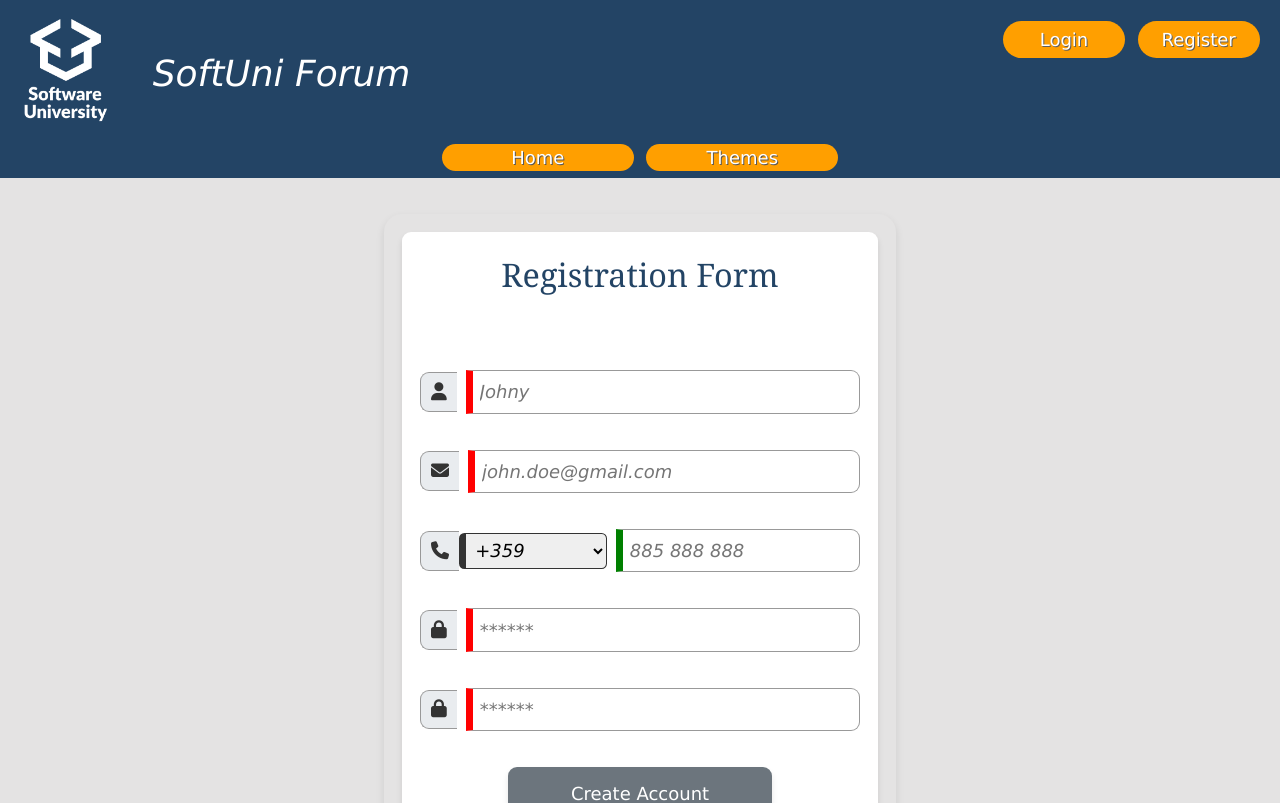
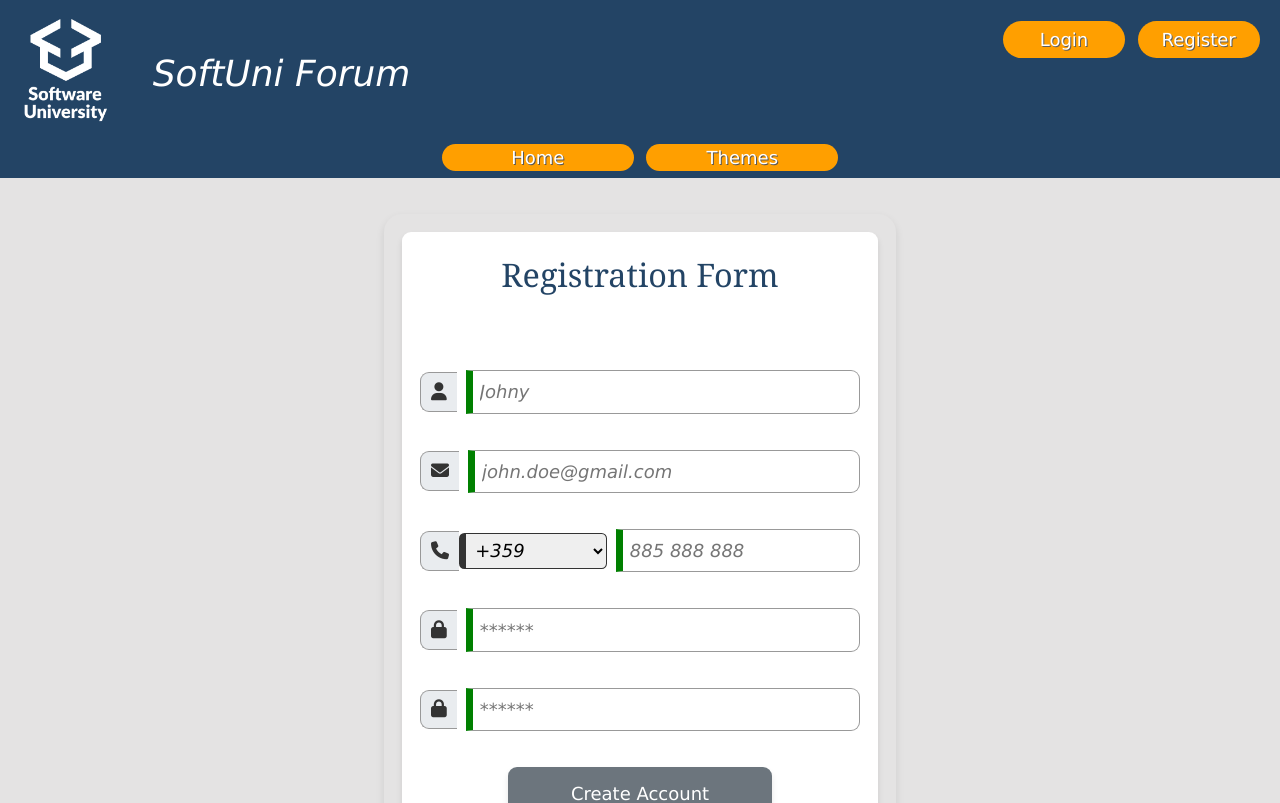
Before and after one commit to dianasimeonova56/softuni-forum, an Angular app: page /register in a window 1280 px wide. Shown: the top 803 px of the page. Built offline with nearby package versions, Linux system fonts and the light colour scheme.

Commit message:
switch to reactive forms in register

```diff
--- a/src/app/features/auth/login/login.ts
+++ b/src/app/features/auth/login/login.ts
@@ -24,11 +24,11 @@ export class Login  {
     })
   }
 
-  get email() {
+  get email(): AbstractControl<any, any> | null {
     return this.loginForm.get('email');
   }
 
-  get password() {
+  get password(): AbstractControl<any, any> | null {
     return this.loginForm.get('password');
   }
 
--- a/src/app/features/auth/register/register.html
+++ b/src/app/features/auth/register/register.html
@@ -1,14 +1,14 @@
-<form class="register" (ngSubmit)="onSubmit()">
+<form class="register" [formGroup]="registerForm" (ngSubmit)="onSubmit()">
   <fieldset>
     <h2>Registration Form</h2>
 
     <!-- username -->
     <p class="field field-icon">
       <label for="username"><span><i class="fas fa-user"></i></span></label>
-      <input [class.input-error]="validateUsername" type="text" id="username" placeholder="Johny"
-        name="username" [(ngModel)]="username" (blur)="validateUsername()">
+      <input [class.input-error]="isUsernameValid" type="text" id="username" placeholder="Johny"
+      formControlName="username">
     </p>
-    @if (usernameError) {
+    @if (isUsernameValid) {
     <p class="error">
       {{ usernameErrorMessage }}
     </p>
@@ -17,10 +17,10 @@
     <!-- email -->
     <p class="field field-icon">
       <label for="email"><span><i class="fas fa-envelope"></i></span></label>
-      <input [class.input-error]="validateEmail" type="email" id="email" placeholder="john.doe@gmail.com"
-         name="email" [(ngModel)]="email" (blur)="validateEmail()">
+      <input [class.input-error]="isEmailValid" type="email" id="email" placeholder="john.doe@gmail.com"
+         formControlName="email">
     </p>
-    @if (emailError) {
+    @if (isEmailValid) {
     <p class="error">
       {{ emailErrorMessage }}
     </p>
@@ -32,22 +32,17 @@
       <select name="select-tel" id="select-tel" class="tel" >
         <option value="00359">+359</option>
       </select>
-      <input type="text" id="tel" placeholder="885 888 888" name="phone" [(ngModel)]="phone" (blur)="validatePhone()">
+      <input type="text" id="tel" placeholder="885 888 888" name="phone" formControlName="phone">
     </p>
-    @if(phoneError) {
-        <p class="error">
-            {{phoneErrorMessage}}
-        </p>
-    }
 
     <div formGroupName="passwords">
       <!-- password -->
       <p class="field field-icon">
         <label for="password"><span><i class="fas fa-lock"></i></span></label>
-        <input [class.input-error]="validatePassword" type="password" id="password" placeholder="******"
-           name="password" [(ngModel)]="password" (blur)="validatePassword()">
+        <input [class.input-error]="isPasswordsValid" type="password" id="password" placeholder="******"
+           name="password" formControlName="password">
       </p>
-      @if (passwordError) {
+      @if (isPasswordsValid) {
       <p class="error">
         {{ passwordErrorMessage }}
       </p>
@@ -56,17 +51,17 @@
       <!-- rePassword -->
       <p class="field field-icon">
         <label for="rePassword"><span><i class="fas fa-lock"></i></span></label>
-        <input [class.input-error]="validateRePassword" type="password" id="rePassword" placeholder="******"
-           name="rePassword" [(ngModel)]="rePassword" (blur)="validateRePassword()">
+        <input [class.input-error]="isPasswordsValid" type="password" id="rePassword" placeholder="******"
+           name="rePassword" formControlName="rePassword">
       </p>
-      @if (rePasswordError) {
+      @if (isPasswordsValid) {
       <p class="error">
         {{ rePasswordErrorMessage }}
       </p>
       }
     </div>
 
-    <button [disabled]="!isFormValid()">Create Account</button>
+    <button [disabled]="this.registerForm.invalid">Create Account</button>
 
     <p class="text-center">
       Have an account?
--- a/src/app/features/auth/register/register.ts
+++ b/src/app/features/auth/register/register.ts
@@ -1,141 +1,155 @@
 import { Component, inject } from '@angular/core';
-import { FormsModule } from '@angular/forms';
+import { AbstractControl, FormBuilder, FormGroup, FormsModule, ReactiveFormsModule, ValidationErrors, Validators } from '@angular/forms';
 import { Router, RouterLink } from '@angular/router';
 import { AuthService } from '../../../core/services';
 
 @Component({
   selector: 'app-register',
-  imports: [FormsModule, RouterLink],
+  imports: [FormsModule, RouterLink, ReactiveFormsModule],
   templateUrl: './register.html',
   styleUrl: './register.css'
 })
 export class Register {
   private authService = inject(AuthService);
   private router = inject(Router);
+  private formBuilder = inject(FormBuilder)
 
-  username: string = '';
-  email: string = '';
-  phone: string = '';
-  password: string = '';
-  rePassword: string = '';
+  registerForm: FormGroup;
 
-  usernameError: boolean = false;
-  emailError: boolean = false;
-  phoneError: boolean = false;
-  passwordError: boolean = false;
-  rePasswordError: boolean = false;
-
-  usernameErrorMessage: string = '';
-  emailErrorMessage: string = '';
-  passwordErrorMessage: string = '';
-  phoneErrorMessage: string = '';
-  rePasswordErrorMessage: string = '';
-
-  validateUsername(): void {
-    if (!this.username) {
-      this.usernameError = true;
-      this.usernameErrorMessage = 'Username is required';
-    } else {
-      this.usernameError = false;
-      this.usernameErrorMessage = '';
-    }
+  constructor() {
+    this.registerForm = this.formBuilder.group({
+      username: ['', [Validators.required, Validators.minLength(5)]],
+      email: ['', [Validators.required, Validators.pattern(/^(?=.{6,})[a-zA-Z][a-zA-Z0-9._-]*@gmail\.(com|bg)$/)]],
+      phone: [''],
+      passwords: this.formBuilder.group({
+        password: ['', [Validators.required, Validators.minLength(5), Validators.pattern(/^[a-zA-Z0-9]+$/)]],
+        rePassword: ['', [Validators.required, this.passwordMatchValidator]]
+      })
+    })
   }
 
-  validateEmail(): void {
-    if (!this.email) {
-      this.emailError = true;
-      this.emailErrorMessage = 'Email is required';
-    } else if (!this.isValidEmail(this.email)) {
-      this.emailError = true;
-      this.emailErrorMessage = 'Email is not valid';
-    } else {
-      this.emailError = false;
-      this.emailErrorMessage = '';
-    }
+  get username(): AbstractControl<any, any> | null {
+    return this.registerForm.get('username')
   }
 
-  validatePhone(): void {
-    if (!this.phone) {
-      this.phoneError = true;
-      this.phoneErrorMessage = 'Phone is required';
-    } else if (!this.isValidPhone(this.phone)) {
-      this.phoneError = true;
-      this.phoneErrorMessage = 'Phone is not valid';
-    } else {
-      this.phoneError = false;
-      this.phoneErrorMessage = '';
-    }
+  get email(): AbstractControl<any, any> | null {
+    return this.registerForm.get('email')
   }
 
-  validatePassword(): void {
-    if (!this.password) {
-      this.passwordError = true;
-      this.passwordErrorMessage = "Password is required";
-    } else if (this.password.length < 4) {
-      this.passwordError = true;
-      this.passwordErrorMessage = "Password must be at least 4 chars";
-    } else {
-      this.passwordError = false;
-      this.passwordErrorMessage = '';
-    }
-
-    // if (this.rePassword) { //check passowrd if changed
-    //   this.validatePassword();
-    // }
+  get phone(): AbstractControl<any, any> | null {
+    return this.registerForm.get('phone')
   }
 
-  validateRePassword(): void {
-    if (!this.rePassword) {
-      this.rePasswordError = true;
-      this.rePasswordErrorMessage = "Password is required";
-    } else if (this.rePassword !== this.password) {
-      this.rePasswordError = true;
-      this.rePasswordErrorMessage = "Passwords must match";
-    } else {
-      this.rePasswordError = false;
-      this.rePasswordErrorMessage = '';
-    }
+  get passwords(): FormGroup<any> {
+    return this.registerForm.get('passwords') as FormGroup
   }
 
+  get password(): AbstractControl<any, any> | null {
+    return this.passwords.get('password')
+  }
+
+  get rePassword(): AbstractControl<any, any> | null {
+    return this.passwords.get('rePassword')
+  }
+
+  get isUsernameValid(): boolean {
+    return this.username?.invalid && (this.username?.dirty && this.username?.touched) || false
+  }
+
+  get isEmailValid(): boolean {
+    return this.email?.invalid && (this.email?.dirty || this.email?.touched) || false;
+  }
+
+  get isPasswordsValid(): boolean {
+    return this.passwords?.invalid && (this.passwords?.dirty || this.passwords?.touched) || false;
+  }
+
+  get usernameErrorMessage(): string {
+    if (this.username?.errors?.['required']) {
+      return 'Username is required';
+    }
+    if (this.username?.errors?.['minlength']) {
+      return 'Username must be at least 5 chars';
+    }
+    return '';
+  }
+
+  get emailErrorMessage(): string {
+    if (this.email?.errors?.['required']) {
+      return 'Email is required';
+    }
+    if (this.email?.errors?.['pattern']) {
+      return 'Email is not valid';
+    }
+    return '';
+  }
+
+  get passwordErrorMessage(): string {
+    if (this.password?.errors?.['required']) {
+      return 'Password is required';
+    }
+    if (this.password?.errors?.['minlength']) {
+      return 'Password must be at least 4 chars';
+    }
+    if (this.password?.errors?.['pattern']) {
+      return 'Password is not valid'
+    }
+    if (this.password?.errors?.['passwordMismatch']) {
+      return 'Passwords do not matcch'
+    }
+    return '';
+  }
+
+  get rePasswordErrorMessage(): string {
+    if (this.password?.errors?.['required']) {
+      return 'Password is required';
+    }
+    if (this.password?.errors?.['minlength']) {
+      return 'Password must be at least 4 chars';
+    }
+    if (this.password?.errors?.['passwordMismatch']) {
+      return 'Passwords do not matcch'
+    }
+    return '';
+  }
+
+
   onSubmit(): void {
-    this.validateEmail();
-    this.validatePassword();
-    this.validateUsername();
-    this.validatePhone();
-    this.validateRePassword();
-
-    if (this.isFormValid()) {
-      const response = this.authService.register(this.username,
-        this.email, this.phone, this.password, this.rePassword);
+    if (this.registerForm.valid) {
+      const { username, email, phone } = this.registerForm.value;
+      const { password, rePassword } = this.registerForm.value.passwords
+      const response = this.authService.register(username,
+        email, phone, password, rePassword);
 
       if (response) {
         this.router.navigate(['/home']);
       }
+      this.markFormGroupTouched();
     }
   }
 
-  isFormValid(): boolean {
-    return Boolean(this.email) &&
-      Boolean(this.username) &&
-      Boolean(this.phone) &&
-      Boolean(this.password) &&
-      Boolean(this.rePassword) &&
-      !this.usernameError &&
-      !this.emailError &&
-      !this.phoneError &&
-      !this.rePasswordError &&
-      !this.passwordError;
+  private markFormGroupTouched(): void {
+    Object.keys(this.registerForm.controls).forEach(key => {
+      const control = this.registerForm.get(key);
+      if (control instanceof FormGroup) {
+        Object.keys(control.controls).forEach(nestedKey => {
+          const nestedControl = control.get(nestedKey);
+          nestedControl?.markAllAsTouched();
+        })
+      } else {
+        control?.markAsTouched();
+      }
+    })
   }
 
+  private passwordMatchValidator(passowrdsControl: AbstractControl): ValidationErrors | null {
+    const password = passowrdsControl.get('password');
+    const rePassword = passowrdsControl.get('rePassword');
 
-  private isValidEmail(email: string): boolean {
-    const emailRegex = /^[\w-\.]+@([\w-]+\.)+[\w-]{2,4}$/;
-    return emailRegex.test(email);
-  }
+    if (password && rePassword && password.value !== rePassword.value) {
+      return { passwordMismatch: true };
+    }
 
-  private isValidPhone(phone: string): boolean {
-    const phoneRegex = /^\d{9}$/;
-
-    return phoneRegex.test(phone);
+    return null
   }
 }
```
